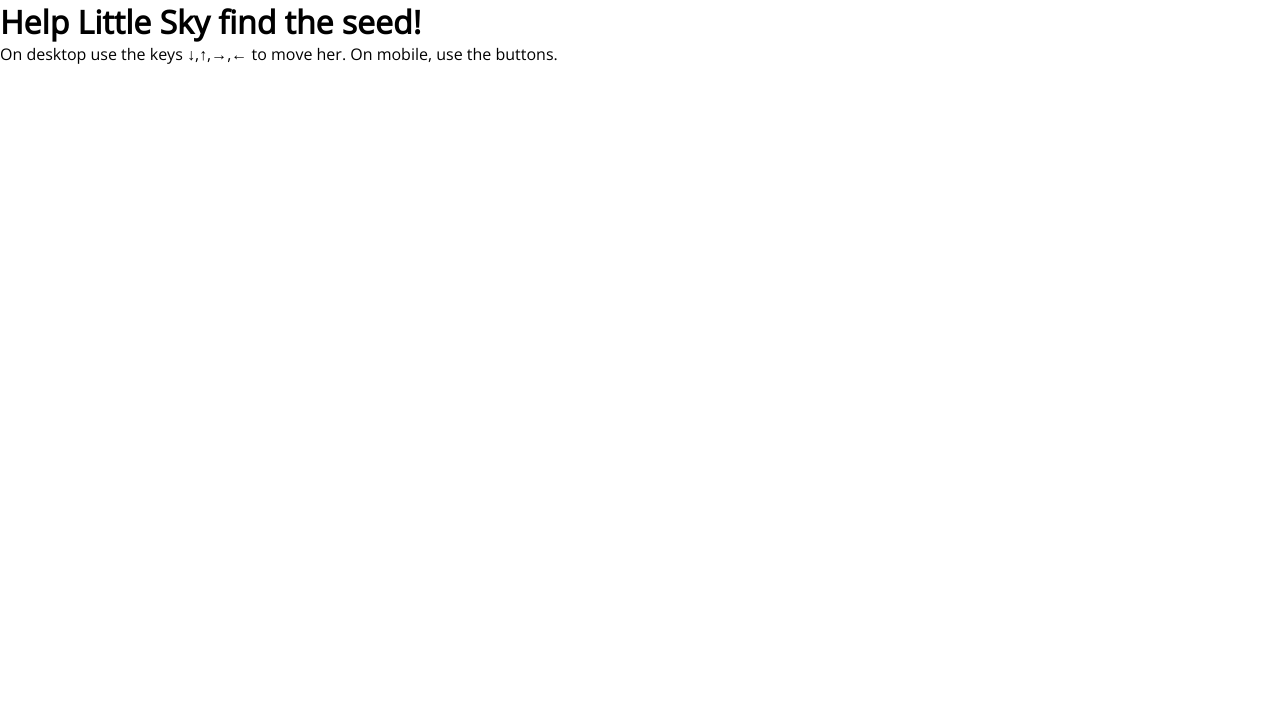
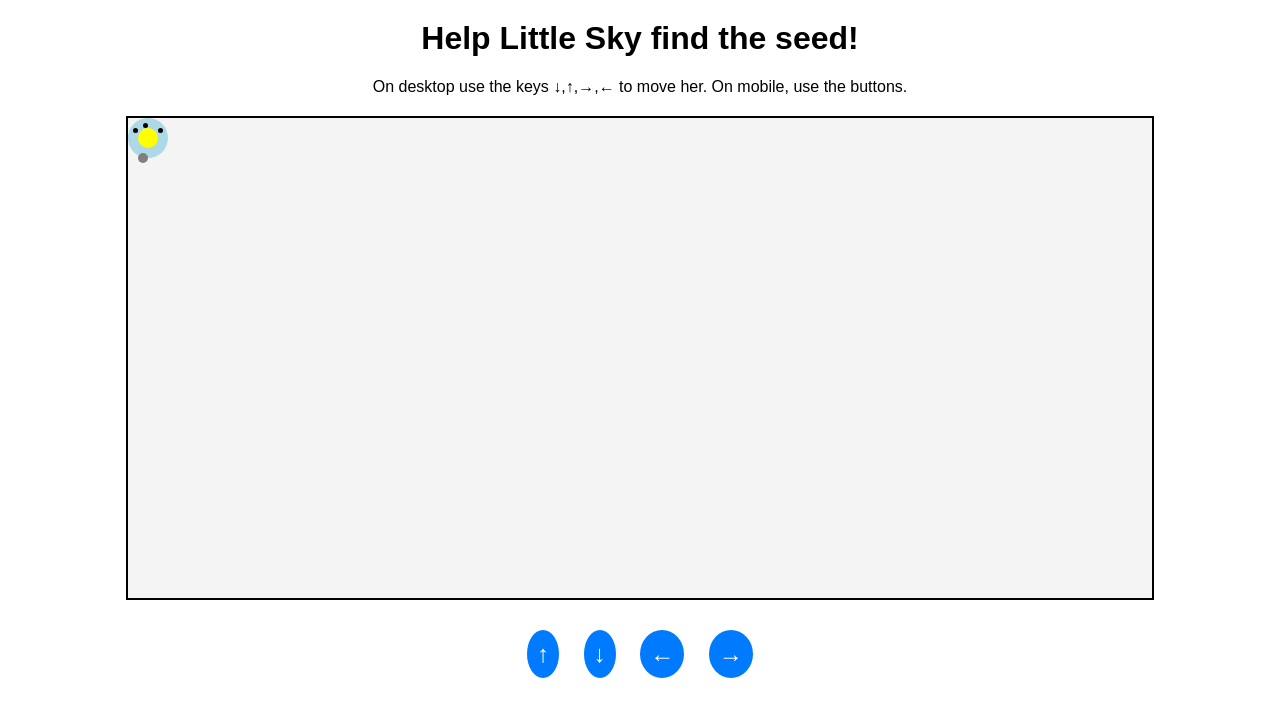
Before and after one commit to andynghia9000/pipe-maze-game, a plain HTML site: page index.html in a window 1280 px wide. Shown: the top 716 px of the page. Drawn offline with nearby package versions, Linux system fonts and the light colour scheme.

Commit message:
Update style.css

```diff
--- a/style.css
+++ b/style.css
@@ -1,319 +1,86 @@
- @import url('https://fonts.googleapis.com/css?family=Open+Sans');
-
-
-*,
-*:after,
-*:before {
-  margin: 0;
-  padding: 0;
-  box-sizing: border-box;
-  //font-family: "Raleway", sans-serif;
-  //font-family: "Montserrat", sans-serif;
- font-family: 'Open Sans', sans-serif;
+body {
+  font-family: Arial, sans-serif;
+  text-align: center;
 }
 
-//Media queries
-@mixin mq($point) {
-  $xs: "(max-width : 0px)";
-  $sm: "(max-width : 550px)";
-  $md: "(max-width : 550px)";
-  $lg: "(min-width : 1350px)";
-  $vl: "(max-width : #{$point}px)";
-
-  @if $point==xs { @media #{$xs} { @content; } }
-  @else if $point==sm {@media #{$sm} { @content; }}
-  @else if $point==md { @media #{$md} {@content; }}
-  @else if $point==lg { @media #{$lg} { @content;}}
-  @else {@media #{$vl} {@content;}}
-}
-
-$maxwidth: 1400px;
-$main-color: #973A37;
-$bordercolor: darken(#B3AD6A, 15%);
-$white: #D6BF5D;
-$extracolor: #66A56B;
-
-body {
-  background: $main-color;
-  padding: 25px 0;
-  color: $white;
- h1 {
-  text-align:center;
-  color: #D6BF5D;
- }
- p {
-  padding:25px;
-  margin:15px auto;
-  max-width:600px;
-  margin-bottom:25px;
- }
- .end {
-  position:fixed;
-  left:50%;
-  top:50%;
-  background-color:$extracolor;
-  color:white;
-  padding:25px;
-  transform:translate(-50%, -50%);
-  display:flex;
-  justify-content:center;
-  align-items:center;
-  flex-direction:column;
-  a {
-   text-decoration:none;
-   background-color:white;
-   color:$main-color;
-   padding:5px 10px;
-   text-transform:uppercase;
-  }
- }
-}
-
-//**************************
-
-$blue : #2c68a5;
-$laranja: #b65f36;
-$white: #ffffff;
-$black: #000000;
-
-.mobilecontrols {
- display:none;
- @include mq(md){
-  display:block;
-  width:100%;
-  position:fixed;
-  bottom:25px;
-  left:0;
-  right:0;
-  #up,#down,#left,#right {
-   position:absolute;
-   background-color:rgba($black, 0.4);
-   color:$white;
-   border-radius:50%;
-   //padding:15px;
-   line-height:1;
-   font-size:1.5rem;
-   text-decoration:none;
-   text-align:center;
-   display:flex;
-   width:50px;
-   height:50px;
-   padding:10px;
-   justify-content:center;
-   align-items:flex-start;
-  }
-  #up {
-   bottom:75px;
-   left:25px;
-  }
-  #down {
-   right:25px;
-   bottom:75px;
-  }
-  #right {
-   bottom:25px;
-   right:50px;
-  }
-  #left {
-   bottom:25px;
-   left: 50px;
-  }
- }
+h1 {
+  margin-top: 20px;
 }
 
 .maze-container {
- position:relative;
- width:600px;
- margin:0 auto;
- @include mq(md){
-  width: 280px;
-  margin:0 auto;
- }
- //transform:scale(0.5);
+  position: relative;
+  width: 80vw;
+  height: 60vh;
+  margin: 20px auto;
+  border: 2px solid #000;
+  background-color: #f4f4f4;
 }
 
 #skyzinha {
-  background-color: $blue;
-  width:30px;
-  height:20px;
- left:0px;
- top:0px;
-  border-radius:60%;
-  position:absolute;
- z-index:10;
- transition: all 0.3s ease-in-out;
- transform: translate(-50%, -50%);
- @include mq(md){
-  left:7px;
-  top:7px;
-  width:15px;
-  height:15px;
- }
- &:after {
-  content:'';
-  position:absolute;
-  top:0;
-  left:0;
-  right:0;
-  bottom:0;
-  height:100%;
-  width:100%;
-  z-index:9;
-  border-radius:60%;
-    background-image:
-    radial-gradient(
-      circle at center right,
-      lighten($blue,25%),
-      $blue,
-      darken($blue,15%),
-      lighten($blue, 10%),
-      darken($blue,0%)
-    );
- }
-  .tail {
-    clip-path: polygon(4% 0, 100% 11%, 100% 84%, 0 97%);
-    background: $blue;
-    background: linear-gradient(to bottom, lighten($blue, 5%) 0%, lighten($blue, 0%) 8%, darken($blue, 10%) 22%, lighten($blue, 10%) 50%, darken($blue, 10%) 71%, lighten($blue, 0%) 89%, lighten($blue, 20%) 100%);
-    position:absolute;
-    left:-20%;
-    top:50%;
-    transform:translatey(-50%);
-    width:30%;
-    height:50%;
-   z-index:10;
-  }
-  .beak {
-    width: 0;
-    height: 0;
-    border-style: solid;
-    border-width: 5px 0 5px 12.5px;
-    border-color: transparent transparent transparent $laranja;
-    position:absolute;
-    right:-10px;
-    top:50%;
-    transform:translatey(-50%);
-   z-index:10;
-  }
-  .eye {
-    border:solid 1px lighten($black, 70%);
-    position:absolute;
-    background-color:$white;
-    border-radius:100%;
-    width:7.5px;
-    height:5px;
-    right:1px;
-    top:2.5px;
-    overflow:hidden;
-   z-index:10;
-    &:after{
-      content:'';
-      background-color:$black;
-      position:absolute;
-      top:25%;
-      right:0%;
-      width:60%;
-      height:70%;
-      border-radius:70%;
-    }
-    &.right {
-      top:unset;
-      bottom:5px;
-    }
-  }
-  .pawn {
-    position:absolute;
-    width:10px;
-    height:2px;
-    background-color:darken($laranja, 20%);
-    z-index:1;
-    right:-5px;
-    top:15%;
-    transform:rotate(-25deg);
-    animation-duration: 0.2s;
-      animation-name: walk;
-      animation-play-state:paused;
-      animation-iteration-count: infinite;
-      animation-direction: alternate;
-    animation-timing-function: ease-in-out;
-    &:after{
-      content:'';
-      position:absolute;
-      right:-2.5px;
-      top:-70%;
-      //transform:translatey(-50%);
-      width: 0;
-      height: 0;
-      border-style: solid;
-      border-width: 5px 0 0 5px;
-      border-color: transparent  transparent transparent darken($laranja, 20%);
-      transform:rotate(25deg);
-      z-index:1;
-    }
-    &.active {
-      animation-play-state:running;
-    }
-  }
+  position: absolute;
+  top: 0;
+  left: 0;
+  width: 40px;
+  height: 40px;
+  background-color: lightblue;
+  border-radius: 50%;
 }
 
-@keyframes walk {
-  0%   {right:-10px;}
-  50%  {right:10px;width:5px;}
-  //55%  {right:25px;width:5px;}
-  100% {right:-10px;width:25px;transform:rotate(25deg);top:unset;bottom:15%;}
+.pawn {
+  position: absolute;
+  top: 10px;
+  left: 10px;
+  width: 20px;
+  height: 20px;
+  background-color: yellow;
+  border-radius: 50%;
 }
 
-#maze {
- background-color:$white;
- width:100%;
- margin-bottom:100px;
- .row {
-  display:flex;
-  justify-content:flex-start;
-  align-items:flex-start;
- }
- .square {
-  margin:-1px;
-  border: solid 2px transparent;
-  flex-grow:1;
-  //width:20px;
-  //height:20px;
-  max-width:28px;
-  max-height:28px;
-  height:28px;
-  @include mq(md){
-   max-width:16px;
-   max-height:16px;
-  }
-  &.goal {
-   //background-color: darken($laranja, 1%);
-   position:relative;
-   &:after {
-    content:'🌰';
-    position:absolute;
-    top:50%;
-    left:50%;
-    transform:translate(-50%, -50%);
-    font-size:16px;
-    @include mq(md){
-     font-size:10px;
-    }
-   }
-  }
-  &.border-top {
-  border-top:solid 2px $bordercolor;
+.tail {
+  position: absolute;
+  bottom: -5px;
+  left: 10px;
+  width: 10px;
+  height: 10px;
+  background-color: gray;
+  border-radius: 50%;
 }
-&.border-bottom {
-  border-bottom:solid 2px $bordercolor;
+
+.beak, .eye {
+  position: absolute;
+  width: 5px;
+  height: 5px;
+  background-color: black;
+  border-radius: 50%;
 }
-&.border-left {
-  border-left:solid 2px $bordercolor;
+
+.beak {
+  top: 5px;
+  left: 15px;
 }
-&.border-right {
-  border-right:solid 2px $bordercolor;
+
+.eye.left {
+  top: 10px;
+  left: 5px;
 }
- }
+
+.eye.right {
+  top: 10px;
+  right: 5px;
+}
+
+.mobilecontrols a {
+  display: inline-block;
+  margin: 10px;
+  padding: 10px;
+  font-size: 24px;
+  text-decoration: none;
+  background-color: #007bff;
+  color: white;
+  border-radius: 50%;
+  user-select: none;
 }
 
 .end {
- visibility:hidden;
+  margin-top: 20px;
 }
```
